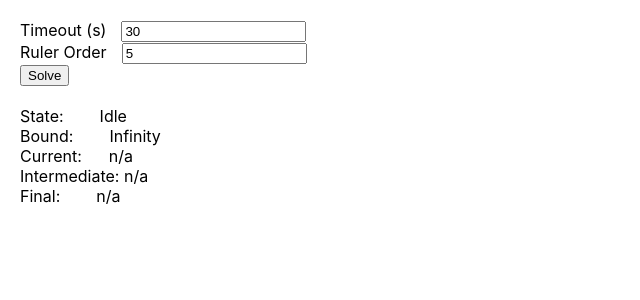
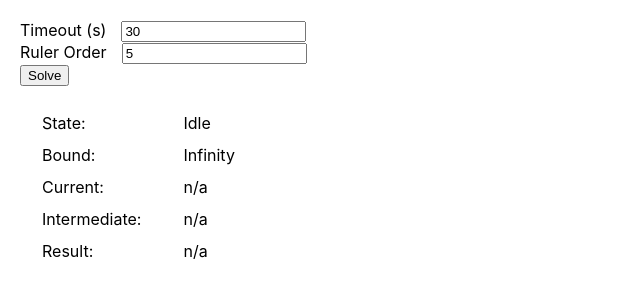
Before and after one commit to scottyantipa/golomb-client, a React (Create React App) app: page / in a window 1280 px wide. Shown: the top 300 px of the page, without its empty margins (0-640 px from the left). Built offline with nearby package versions, Linux system fonts and the light colour scheme; no server answers.

Commit message:
Better styles

```diff
--- a/src/App.css
+++ b/src/App.css
@@ -1,38 +1,7 @@
-.App {
-  text-align: center;
+table.results-table {
+  margin: 20px 0px 0px 20px;
 }
 
-.App-logo {
-  height: 40vmin;
-  pointer-events: none;
+table.results-table td {
+  padding: 5px 20px;
 }
-
-@media (prefers-reduced-motion: no-preference) {
-  .App-logo {
-    animation: App-logo-spin infinite 20s linear;
-  }
-}
-
-.App-header {
-  background-color: #282c34;
-  min-height: 100vh;
-  display: flex;
-  flex-direction: column;
-  align-items: center;
-  justify-content: center;
-  font-size: calc(10px + 2vmin);
-  color: white;
-}
-
-.App-link {
-  color: #61dafb;
-}
-
-@keyframes App-logo-spin {
-  from {
-    transform: rotate(0deg);
-  }
-  to {
-    transform: rotate(360deg);
-  }
-}
--- a/src/App.tsx
+++ b/src/App.tsx
@@ -1,4 +1,5 @@
 import React, { useEffect, useState } from 'react';
+import './App.css';
 
 const SERVER_HOST = 'localhost';
 const SERVER_PORT = '8080';
@@ -102,13 +103,30 @@ const App: React.SFC = () => {
           </button>
         </div>
       </div>
-      <div style={{ whiteSpace: 'pre', margin: 20 }}>
-        <div>State:        {stateText}</div>
-        <div>Bound:        {objBound}</div>
-        <div>Current:      {currentVars}</div>
-        <div>Intermediate: {intermediateSolution || "n/a"}</div>
-        <div>Final:        {solution || "n/a"}</div>
-      </div>
+      <table className="results-table">
+        <tbody>
+          <tr>
+            <td>State:</td>
+            <td>{stateText}</td>
+          </tr>
+          <tr>
+            <td>Bound:</td>
+            <td>{objBound}</td>
+          </tr>
+          <tr>
+            <td>Current:</td>
+            <td>{currentVars}</td>
+          </tr>
+          <tr>
+            <td>Intermediate:</td>
+            <td>{intermediateSolution || "n/a"}</td>
+          </tr>
+          <tr>
+            <td>Result:</td>
+            <td>{solution || "n/a"}</td>
+          </tr>
+        </tbody>
+      </table>
     </div>
   )
 }
```
